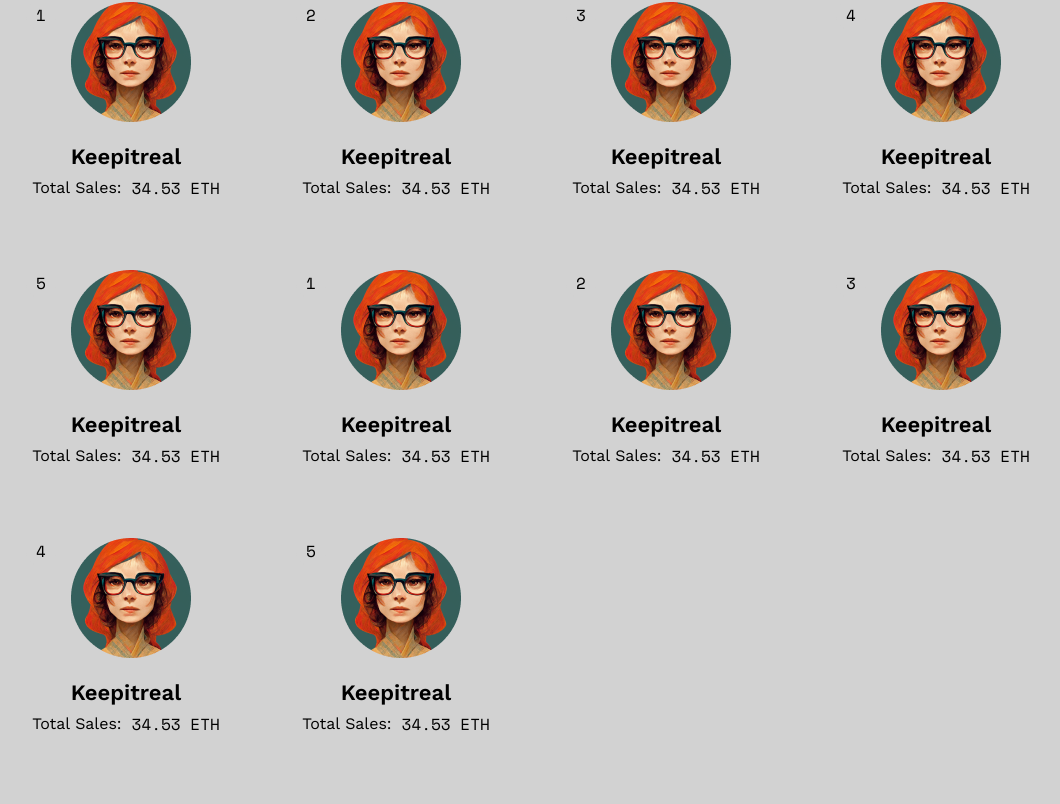
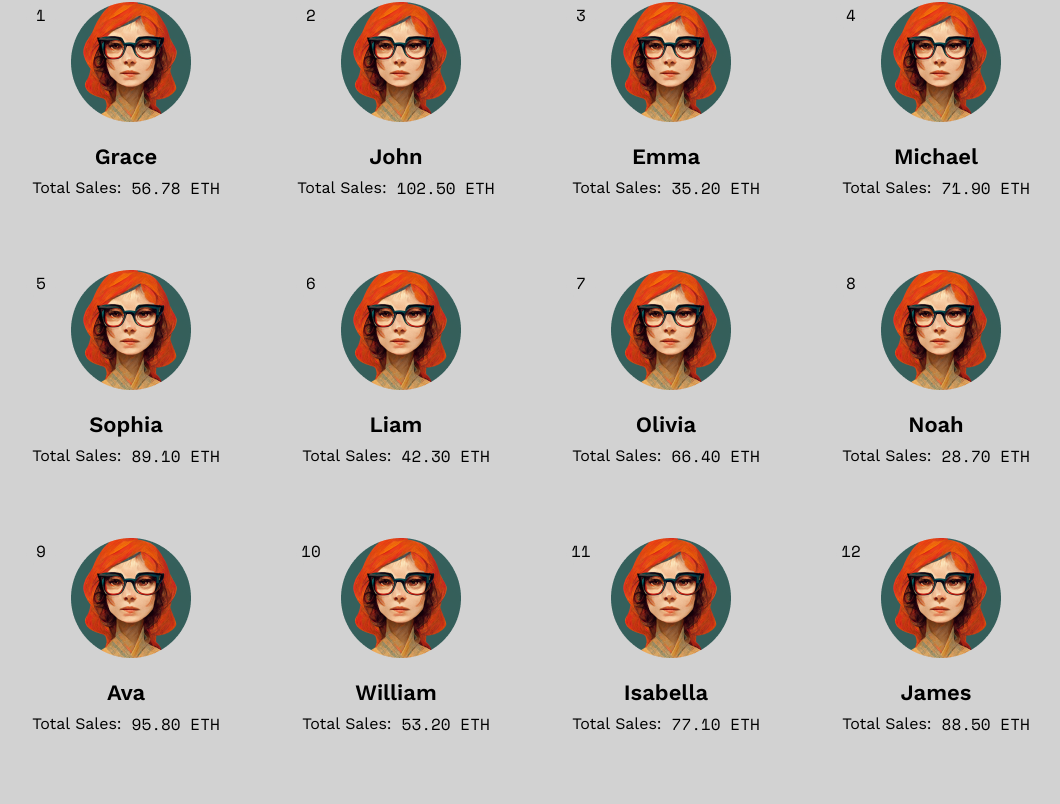
Before and after one commit to mikhail-create/nft-marketplace, a React (Create React App) app: page / in a window 1280 px wide. Shown: the part 1890-2694 px from the top of the page, without its empty margins (109-1169 px from the left). Built offline with nearby package versions, Linux system fonts and the light colour scheme.

Commit message:
⚡️ Added skeleton loading to ArtistCard

```diff
--- /dev/null
+++ b/src/components/ArtistCard/ArtistCardSkeleton.module.scss
@@ -0,0 +1,121 @@
+.card {
+  width: 240px;
+  height: 238px;
+  border-radius: 20px;
+  background-color: var(--bg-color--secondary);
+  display: flex;
+  flex-direction: column;
+  align-items: center;
+  justify-content: center;
+  gap: 20px;
+  position: relative;
+
+  &__avatar {
+    width: 120px;
+    height: 120px;
+    border-radius: 100%;
+    margin-left: 10px;
+    background-color: var(--loading-color);
+    animation: loadingAnimation 2s infinite linear;
+  }
+
+  &_info {
+    display: flex;
+    flex-direction: column;
+    gap: 5px;
+    text-align: center;
+
+    &__name {
+      width: 188px;
+      height: 31px;
+      border-radius: 15px;
+      background-color: var(--loading-color);
+      animation: loadingAnimation 2s infinite linear;
+    }
+
+    &__price {
+      width: 88px;
+      height: 22px;
+      border-radius: 15px;
+      background-color: var(--loading-color);
+      animation: loadingAnimation 2s infinite linear;
+    }
+
+    &__currency {
+      width: 88px;
+      height: 22px;
+      border-radius: 15px;
+      background-color: var(--loading-color);
+      animation: loadingAnimation 2s infinite linear;
+    }
+
+    > div {
+      display: flex;
+      gap: 10px;
+    }
+  }
+}
+
+@media screen and (min-width: 836px) and (max-width: 1279px) {
+  .card {
+    width: 330px;
+    height: 100px;
+    flex-direction: row;
+
+    &__rank {
+      top: 13px;
+      left: 12px;
+    }
+
+    &__avatar {
+      margin-left: 0;
+      width: 60px;
+      height: 60px;
+    }
+
+    &_info {
+      text-align: left;
+    }
+  }
+}
+
+@media screen and (max-width: 835px) {
+  .card {
+    width: 330px;
+    height: 100px;
+    flex-direction: row;
+
+    &__rank {
+      top: 13px;
+      left: 12px;
+    }
+
+    &__avatar {
+      margin-left: 0;
+      width: 60px;
+      height: 60px;
+    }
+
+    &_info {
+      text-align: left;
+    }
+  }
+}
+
+@keyframes loadingAnimation {
+  0% {
+    opacity: 0.8;
+  }
+  25% {
+    opacity: 0.6;
+  }
+  50% {
+    opacity: 0.8;
+  }
+  75% {
+    opacity: 0.6;
+  }
+  100% {
+    opacity: 0.8;
+  }
+}
--- /dev/null
+++ b/src/components/ArtistCard/ArtistCardSkeleton.tsx
@@ -0,0 +1,24 @@
+import React from 'react'
+
+import styles from './ArtistCardSkeleton.module.scss'
+
+function ArtistCardSkeleton() {
+  return (
+    <div className={styles.card}>
+      <div className={styles.card__avatar}>
+      </div>
+      <div className={styles.card_info}>
+        <span className={styles.card_info__name}>
+        </span>
+        <div>
+          <span className={styles.card_info__price}>
+          </span>
+          <span className={styles.card_info__currency}>
+          </span>
+        </div>
+      </div>
+    </div>
+  )
+}
+
+export default ArtistCardSkeleton
--- a/src/components/Header/Header.tsx
+++ b/src/components/Header/Header.tsx
@@ -11,7 +11,7 @@ import styles from './Header.module.scss'
 
 const sidebar = {
   open: {
-    clipPath: 'circle(400px at 50% 0)',
+    clipPath: 'circle(500px at 50% 0)',
     transition: {
       type: 'spring',
       stiffness: 50,
@@ -27,6 +27,11 @@ const sidebar = {
     }
   }
 };
+
+const variants = {
+  open: { rotate: -90 },
+  closed: { rotate: 0 },
+}
 
 function Header() {
   const [isOpen, toggleOpen] = useCycle(false, true);
@@ -50,15 +55,26 @@ function Header() {
           />
         </div>
       </nav>
-      <span className={styles.header_menu} onClick={() => toggleOpen()}>
+      <motion.span
+        className={styles.header_menu}
+        onClick={() => toggleOpen()}
+        animate={isOpen ? 'open' : 'closed'}
+        variants={variants}
+      >
         <BurgerMenu fill='white' />
-      </span>
+      </motion.span>
       <motion.nav
         className={styles.header_sidebar}
         initial={false}
         animate={isOpen ? 'open' : 'closed'}
         variants={sidebar}
       >
+        <Button
+          size='Medium'
+          title='Sign Up'
+          isBordered={false}
+          icon={<Icons.User fill='white' width={20} height={20} />}
+        />
         <CustomNavLink path='/' title='Marketplace' />
         <CustomNavLink path='/' title='Rankings' />
         <CustomNavLink path='/' title='Connect a wallet' />
--- a/src/components/sections/CreatorSection/CreatorSection.tsx
+++ b/src/components/sections/CreatorSection/CreatorSection.tsx
@@ -1,11 +1,106 @@
-import React from 'react'
+import React, { Suspense, lazy } from 'react'
 import Avatar from 'assets/images/avatar-placeholder-big.webp'
 import SectionLabel from 'components/SectionLabel/SectionLabel'
-import ArtistCard from 'components/ArtistCard/ArtistCard'
+import ArtistCardSkeleton from 'components/ArtistCard/ArtistCardSkeleton'
 import Button from 'shared/Button/Button'
 import Icons from 'shared/Icons'
 
 import styles from './CreatorSection.module.scss'
+
+const ArtistCard = lazy(() => import('../../../components/ArtistCard/ArtistCard'));
+
+const artists = [
+  {
+    id: 1,
+    rank: 1,
+    name: 'Grace',
+    balance: '56.78',
+  },
+  {
+    id: 2,
+    rank: 2,
+    name: 'John',
+    balance: '102.50',
+  },
+  {
+    id: 3,
+    rank: 3,
+    name: 'Emma',
+    balance: '35.20',
+  },
+  {
+    id: 4,
+    rank: 4,
+    name: 'Michael',
+    balance: '71.90',
+  },
+  {
+    id: 5,
+    rank: 5,
+    name: 'Sophia',
+    balance: '89.10',
+  },
+  {
+    id: 6,
+    rank: 6,
+    name: 'Liam',
+    balance: '42.30',
+  },
+  {
+    id: 7,
+    rank: 7,
+    name: 'Olivia',
+    balance: '66.40',
+  },
+  {
+    id: 8,
+    rank: 8,
+    name: 'Noah',
+    balance: '28.70',
+  },
+  {
+    id: 9,
+    rank: 9,
+    name: 'Ava',
+    balance: '95.80',
+  },
+  {
+    id: 10,
+    rank: 10,
+    name: 'William',
+    balance: '53.20',
+  },
+  {
+    id: 11,
+    rank: 11,
+    name: 'Isabella',
+    balance: '77.10',
+  },
+  {
+    id: 12,
+    rank: 12,
+    name: 'James',
+    balance: '88.50',
+  },
+  {
+    id: 13,
+    rank: 13,
+    name: 'Mia',
+    balance: '47.60',
+  },
+  {
+    id: 14,
+    rank: 14,
+    name: 'Benjamin',
+    balance: '112.80',
+  },
+  {
+    id: 15,
+    rank: 15,
+    name: 'Evelyn',
+    balance: '58.90',
+  },
+];
 
 function CreatorSection() {
   return (
@@ -22,66 +117,16 @@ function CreatorSection() {
         </div>
       </div>
       <div className={styles.creators_list}>
-        <ArtistCard
-          rank={1}
-          image={Avatar}
-          name='Keepitreal'
-          balance='34.53'
-        />
-        <ArtistCard
-          rank={2}
-          image={Avatar}
-          name='Keepitreal'
-          balance='34.53'
-        />
-        <ArtistCard
-          rank={3}
-          image={Avatar}
-          name='Keepitreal'
-          balance='34.53'
-        />
-        <ArtistCard
-          rank={4}
-          image={Avatar}
-          name='Keepitreal'
-          balance='34.53'
-        />
-        <ArtistCard
-          rank={5}
-          image={Avatar}
-          name='Keepitreal'
-          balance='34.53'
-        />
-        <ArtistCard
-          rank={1}
-          image={Avatar}
-          name='Keepitreal'
-          balance='34.53'
-        />
-        <ArtistCard
-          rank={2}
-          image={Avatar}
-          name='Keepitreal'
-          balance='34.53'
-        />
-        <ArtistCard
-          rank={3}
-          image={Avatar}
-          name='Keepitreal'
-          balance='34.53'
-        />
-        <ArtistCard
-          rank={4}
-          image={Avatar}
-          name='Keepitreal'
-          balance='34.53'
-        />
-        <ArtistCard
-          rank={5}
-          image={Avatar}
-          name='Keepitreal'
-          balance='34.53'
-        />
+        {artists.map((artist) => (
+          <Suspense key={artist.id} fallback={<ArtistCardSkeleton />}>
+            <ArtistCard
+              rank={artist.rank}
+              image={Avatar}
+              name={artist.name}
+              balance={artist.balance}
+            />
+          </Suspense>
+        ))}
       </div>
       <div className={styles.creators__button}>
         <Button
--- a/src/styles/global.scss
+++ b/src/styles/global.scss
@@ -3,7 +3,8 @@
   --tablet-size: 835px;
   --phone-size: 375px;
 
-  --primary-color: #A259FF;
+  --primary-color: #a259ff;
+  --loading-color: #f0f0f0;
 
   --header-desktop-size: 100px;
   --header-tablet-size: 54px;
```
